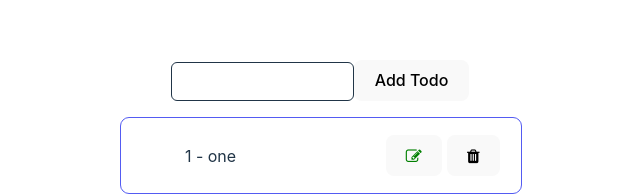
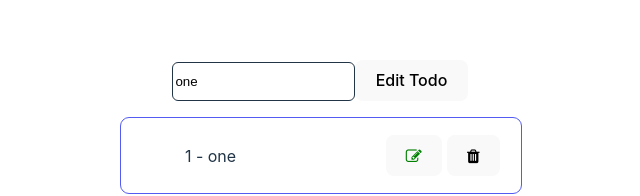
Before and after one commit to AmirHKarimi888/React-Todo-App, a React (Vite) app: page /add-todo in a window 1280 px wide. Both pictures are taken after a click on the button 733 px from the left and 414 px from the top of the page. Shown: the part 259-455 px from the top of the page, without its empty margins (320-960 px from the left). Built offline with nearby package versions, Linux system fonts and the light colour scheme; data requests are answered from the project's data file; the HTML template or start-up script is replaced by a standard one.

Commit message:
Pre edit todo...

```diff
--- a/src/pages/AddTodoPage.jsx
+++ b/src/pages/AddTodoPage.jsx
@@ -2,12 +2,12 @@ import { useEffect, useState } from "react"
 import { Action, url } from "../api";
 
 export const AddTodoPage = () => {
-    const [todo, setTodo] = useState("");
+    let [todoText, setTodoText] = useState("");
 
     const OnChange = (event) => {
-        setTodo(event.target.value);
+        setTodoText(event.target.value);
 
-        if (todo !== "") {
+        if (todoText !== "") {
             document.querySelector(".addTodoInput").style.border = "1px solid #213547";
         }
     }
@@ -23,10 +23,10 @@ export const AddTodoPage = () => {
 
     const addTodo = () => {
 
-        if (todo !== "") {
+        if (todoText !== "") {
             let newTodo = {
                 id: parseInt(todos.length) + 1,
-                text: todo,
+                text: todoText,
                 editStatus: false
             }
 
@@ -36,14 +36,16 @@ export const AddTodoPage = () => {
                     setTodos(todos);
                 })
                 .then(() => {
-                    setTodo("");
+                    setTodoText("");
                     document.querySelector(".addTodoInput").value = "";
                 })
 
-        } else if (todo === "") {
+        } else if (todoText === "") {
             document.querySelector(".addTodoInput").style.border = "1px solid red";
         }
     }
+
+    let [globalEditStatus, setGlobalEditStatus] = useState(false);
 
     const changeEditStatus = (id) => {
         let td = "";
@@ -51,6 +53,17 @@ export const AddTodoPage = () => {
         todos.filter((todo) => {
             if(todo.id == id) {
                 td = { ...todo, editStatus: !todo.editStatus }
+                globalEditStatus = !todo.editStatus
+                setGlobalEditStatus(globalEditStatus)
+                if(globalEditStatus === true) {
+                    todoText = todo.text
+                    setTodoText(todoText)
+                    document.querySelector(".addTodoInput").value = todoText;
+                } else {
+                    todoText = ""
+                    setTodoText(todoText)
+                    document.querySelector(".addTodoInput").value = "";
+                }
             }
         })
 
@@ -64,6 +77,10 @@ export const AddTodoPage = () => {
         todos.reverse()
 
         setTodos(todos)
+    }
+
+    const editTodo = () => {
+
     }
 
     const deleteTodo = (id) => {
@@ -82,7 +99,8 @@ export const AddTodoPage = () => {
     return (
         <div className="addTodoPage">
             <input type="text" className="addTodoInput" onChange={OnChange} onKeyUp={(event) => event.code == "Enter" ? addTodo() : console.log("")} />
-            <button onClick={addTodo}>Add Todo</button>
+            { !globalEditStatus && <button onClick={addTodo}>Add Todo</button>}
+            { globalEditStatus && <button onClick={editTodo}>Edit Todo</button> }
 
             <div>
                 <ul className="todos">
```
